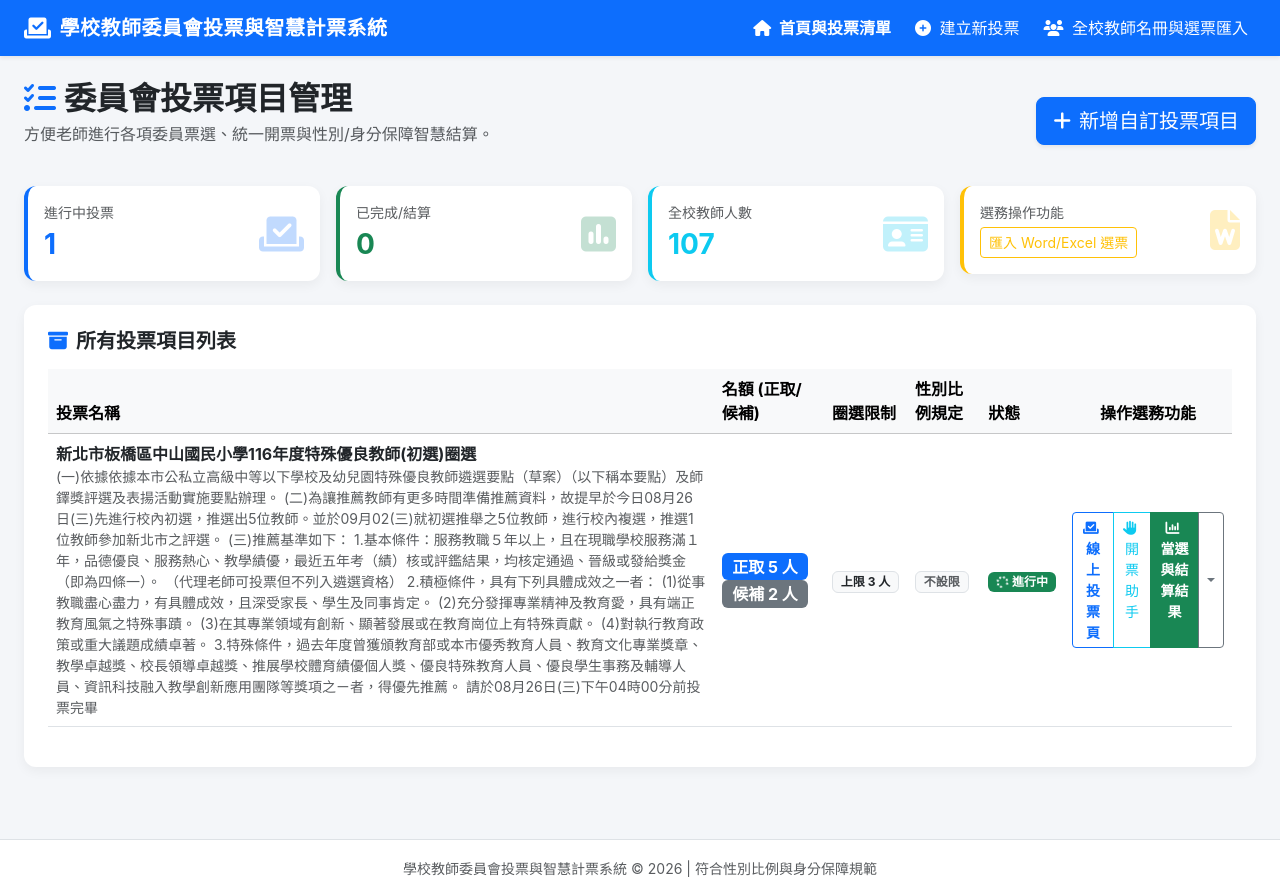
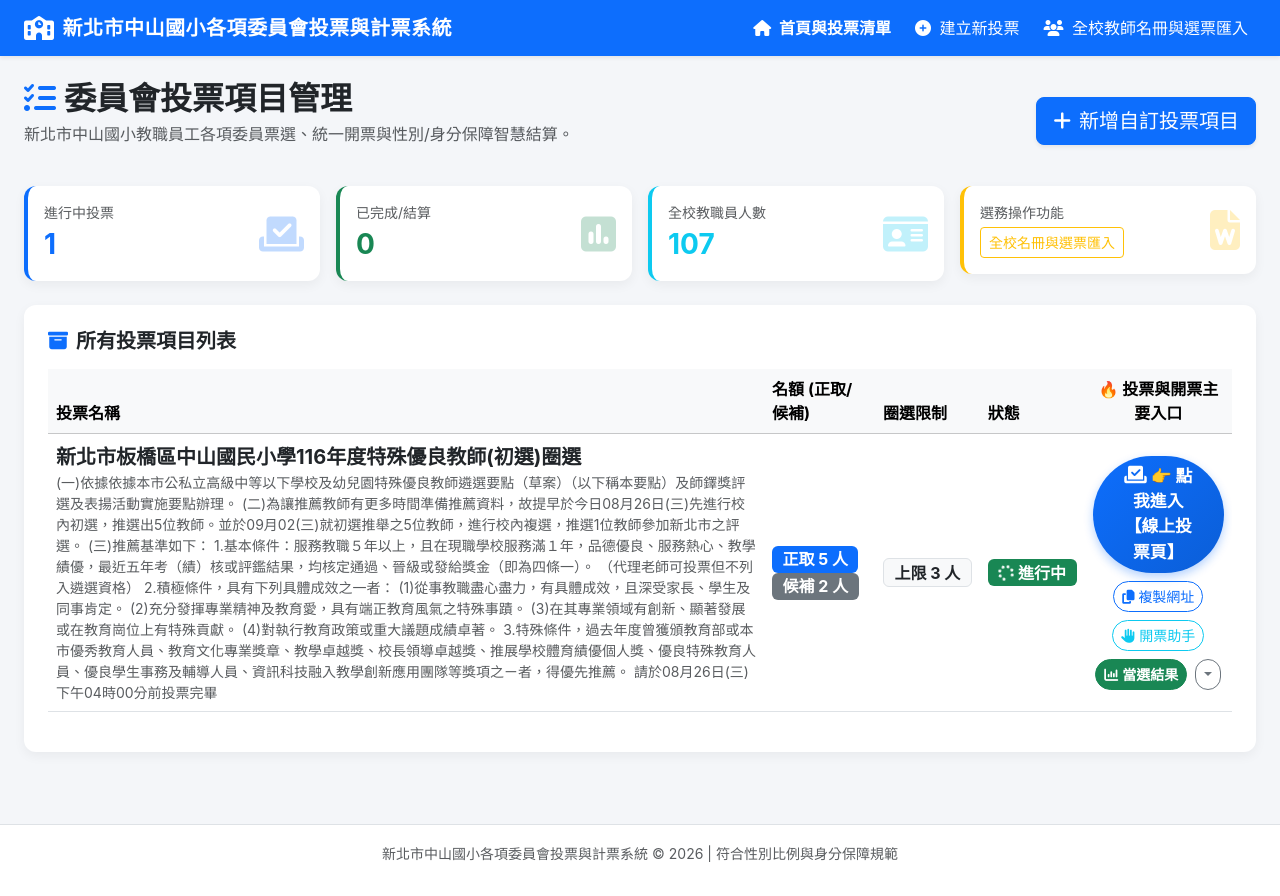
Before and after one commit to budhead0808-design/votesystem, a Flask app: page / in a window 1280 px wide. After the commit the page ends 862 px from the top, so only its background shows below. Run offline with Flask 3, Linux system fonts and the light colour scheme; data comes from the database, SQL or seed files in the repository; some libraries are stand-ins or nearby versions.

Commit message:
Update school title to 新北市中山國小 and make voting button prominent

```diff
--- a/templates/base.html
+++ b/templates/base.html
@@ -3,7 +3,7 @@
 <head>
     <meta charset="UTF-8">
     <meta name="viewport" content="width=device-width, initial-scale=1.0">
-    <title>{% block title %}學校教師委員會投票與智慧計票系統{% endblock %}</title>
+    <title>{% block title %}新北市中山國小各項委員會投票與計票系統{% endblock %}</title>
     <!-- Bootstrap 5 CSS -->
     <link href="https://cdn.jsdelivr.net/npm/bootstrap@5.3.3/dist/css/bootstrap.min.css" rel="stylesheet">
     <!-- FontAwesome 6 Icons -->
@@ -46,6 +46,18 @@
             border-bottom: 2px solid #0d6efd;
             box-shadow: 0 4px 10px rgba(0,0,0,0.08);
         }
+        .btn-vote-prominent {
+            background: linear-gradient(135deg, #0d6efd 0%, #0b5ed7 100%);
+            color: white !important;
+            font-size: 1.05rem;
+            box-shadow: 0 4px 10px rgba(13, 110, 253, 0.3);
+            border: none;
+            transition: all 0.2s ease;
+        }
+        .btn-vote-prominent:hover {
+            transform: scale(1.03);
+            box-shadow: 0 6px 15px rgba(13, 110, 253, 0.4);
+        }
     </style>
     {% block extra_css %}{% endblock %}
 </head>
@@ -55,8 +67,8 @@
     <nav class="navbar navbar-expand-lg navbar-dark bg-primary sticky-top shadow-sm">
         <div class="container-fluid px-4">
             <a class="navbar-brand d-flex align-items-center gap-2" href="/">
-                <i class="fa-solid fa-check-to-slot fs-4"></i>
-                <span>學校教師委員會投票與智慧計票系統</span>
+                <i class="fa-solid fa-school fs-4"></i>
+                <span>新北市中山國小各項委員會投票與計票系統</span>
             </a>
             <button class="navbar-toggler" type="button" data-bs-toggle="collapse" data-bs-target="#navbarNav">
                 <span class="navbar-toggler-icon"></span>
@@ -83,7 +95,7 @@
     </main>
 
     <footer class="text-center py-3 text-muted border-top mt-5 bg-white">
-        <small>學校教師委員會投票與智慧計票系統 &copy; 2026 | 符合性別比例與身分保障規範</small>
+        <small>新北市中山國小各項委員會投票與計票系統 &copy; 2026 | 符合性別比例與身分保障規範</small>
     </footer>
 
     <!-- Bootstrap 5 JS -->
--- a/templates/index.html
+++ b/templates/index.html
@@ -1,6 +1,6 @@
 {% extends 'base.html' %}
 
-{% block title %}首頁儀表板 - 學校教師委員會投票與智慧計票系統{% endblock %}
+{% block title %}首頁儀表板 - 新北市中山國小各項委員會投票與計票系統{% endblock %}
 
 {% block content %}
 <div class="row mb-4 align-items-center">
@@ -8,7 +8,7 @@
         <h2 class="fw-bold text-dark mb-1">
             <i class="fa-solid fa-list-check text-primary me-2"></i>委員會投票項目管理
         </h2>
-        <p class="text-muted">方便老師進行各項委員票選、統一開票與性別/身分保障智慧結算。</p>
+        <p class="text-muted">新北市中山國小教職員工各項委員票選、統一開票與性別/身分保障智慧結算。</p>
     </div>
     <div class="col-md-4 text-md-end">
         <a href="/committee/new" class="btn btn-primary btn-lg shadow-sm">
@@ -45,7 +45,7 @@
         <div class="card card-custom bg-white border-start border-4 border-info p-3">
             <div class="d-flex justify-content-between align-items-center">
                 <div>
-                    <div class="text-muted small">全校教師人數</div>
+                    <div class="text-muted small">全校教職員人數</div>
                     <div class="fs-3 fw-bold text-info">{{ teacher_count }}</div>
                 </div>
                 <i class="fa-solid fa-id-card fs-1 text-info opacity-25"></i>
@@ -57,7 +57,7 @@
             <div class="d-flex justify-content-between align-items-center">
                 <div>
                     <div class="text-muted small">選務操作功能</div>
-                    <a href="/roster" class="btn btn-sm btn-outline-warning mt-1">匯入 Word/Excel 選票</a>
+                    <a href="/roster" class="btn btn-sm btn-outline-warning mt-1">全校名冊與選票匯入</a>
                 </div>
                 <i class="fa-solid fa-file-word fs-1 text-warning opacity-25"></i>
             </div>
@@ -83,16 +83,15 @@
                     <th>投票名稱</th>
                     <th>名額 (正取/候補)</th>
                     <th>圈選限制</th>
-                    <th>性別比例規定</th>
                     <th>狀態</th>
-                    <th class="text-center">操作選務功能</th>
+                    <th class="text-center">🔥 投票與開票主要入口</th>
                 </tr>
             </thead>
             <tbody>
                 {% for c in committees %}
                 <tr>
                     <td>
-                        <strong class="fs-6 text-dark">{{ c.title }}</strong>
+                        <strong class="fs-5 text-dark">{{ c.title }}</strong>
                         {% if c.description %}
                         <div class="small text-muted">{{ c.description }}</div>
                         {% endif %}
@@ -101,39 +100,36 @@
                         <span class="badge bg-primary fs-6">正取 {{ c.seats_count }} 人</span>
                         <span class="badge bg-secondary fs-6">候補 {{ c.alternate_count }} 人</span>
                     </td>
-                    <td><span class="badge bg-light text-dark border">上限 {{ c.max_votes_per_ballot }} 人</span></td>
+                    <td><span class="badge bg-light text-dark border fs-6">上限 {{ c.max_votes_per_ballot }} 人</span></td>
                     <td>
-                        {% if c.gender_rule_type == 'one_third' %}
-                        <span class="badge bg-info text-dark"><i class="fa-solid fa-scale-balanced me-1"></i>任一性別 >= 1/3</span>
-                        {% elif c.gender_rule_type == 'half_female' %}
-                        <span class="badge bg-danger"><i class="fa-solid fa-venus me-1"></i>女性 >= 1/2</span>
-                        {% elif c.gender_rule_type == 'custom' %}
-                        <span class="badge bg-purple text-dark border">自訂 (男≥{{ c.min_male_count }}, 女≥{{ c.min_female_count }})</span>
+                        {% if c.status == 'active' %}
+                        <span class="badge bg-success fs-6"><i class="fa-solid fa-spinner fa-spin me-1"></i>進行中</span>
+                        {% elif c.status == 'closed' %}
+                        <span class="badge bg-secondary fs-6">已截止</span>
                         {% else %}
-                        <span class="badge bg-light text-muted border">不設限</span>
+                        <span class="badge bg-warning text-dark fs-6">草稿備妥</span>
                         {% endif %}
                     </td>
-                    <td>
-                        {% if c.status == 'active' %}
-                        <span class="badge bg-success"><i class="fa-solid fa-spinner fa-spin me-1"></i>進行中</span>
-                        {% elif c.status == 'closed' %}
-                        <span class="badge bg-secondary">已截止</span>
-                        {% else %}
-                        <span class="badge bg-warning text-dark">草稿備妥</span>
-                        {% endif %}
-                    </td>
-                    <td class="text-center">
-                        <div class="btn-group" role="group">
-                            <a href="/vote/{{ c.id }}" class="btn btn-sm btn-outline-primary fw-bold" target="_blank">
-                                <i class="fa-solid fa-vote-yea me-1"></i>線上投票頁
+                    <td class="text-center py-3">
+                        <div class="d-flex justify-content-center align-items-center gap-2 flex-wrap">
+                            <!-- 超顯眼線上投票入口按鈕 -->
+                            <a href="/vote/{{ c.id }}" class="btn btn-vote-prominent px-4 py-2 fw-bold rounded-pill" target="_blank">
+                                <i class="fa-solid fa-check-to-slot me-1 fs-5"></i>👉 點我進入【線上投票頁】
                             </a>
-                            <a href="/manual_count/{{ c.id }}" class="btn btn-sm btn-outline-info">
+
+                            <button class="btn btn-outline-primary btn-sm rounded-pill" onclick="copyVoteUrl({{ c.id }})" title="複製投票網址給老師">
+                                <i class="fa-solid fa-copy me-1"></i>複製網址
+                            </button>
+
+                            <a href="/manual_count/{{ c.id }}" class="btn btn-sm btn-outline-info rounded-pill">
                                 <i class="fa-solid fa-hand me-1"></i>開票助手
                             </a>
-                            <a href="/result/{{ c.id }}" class="btn btn-sm btn-success fw-bold">
-                                <i class="fa-solid fa-chart-column me-1"></i>當選與結算結果
+
+                            <a href="/result/{{ c.id }}" class="btn btn-sm btn-success fw-bold rounded-pill">
+                                <i class="fa-solid fa-chart-column me-1"></i>當選結果
                             </a>
-                            <button class="btn btn-sm btn-outline-secondary dropdown-toggle" data-bs-toggle="dropdown"></button>
+
+                            <button class="btn btn-sm btn-outline-secondary dropdown-toggle rounded-pill" data-bs-toggle="dropdown"></button>
                             <ul class="dropdown-menu dropdown-menu-end">
                                 <li><a class="dropdown-menu-item dropdown-item" href="/print_ballot/{{ c.id }}" target="_blank"><i class="fa-solid fa-print me-2"></i>列印紙本選票</a></li>
                                 <li><a class="dropdown-menu-item dropdown-item" href="/committee/edit/{{ c.id }}"><i class="fa-solid fa-pen-to-square me-2"></i>修改投票設定</a></li>
@@ -153,6 +149,20 @@
 
 {% block extra_js %}
 <script>
+function copyVoteUrl(id) {
+    const fullUrl = window.location.origin + `/vote/${id}`;
+    navigator.clipboard.writeText(fullUrl).then(() => {
+        Swal.fire({
+            toast: true,
+            position: 'top-end',
+            icon: 'success',
+            title: '投票網址已複製！可以直接貼給老師',
+            showConfirmButton: false,
+            timer: 2000
+        });
+    });
+}
+
 function deleteCommittee(id) {
     Swal.fire({
         title: '確定要刪除這項投票？',
```
